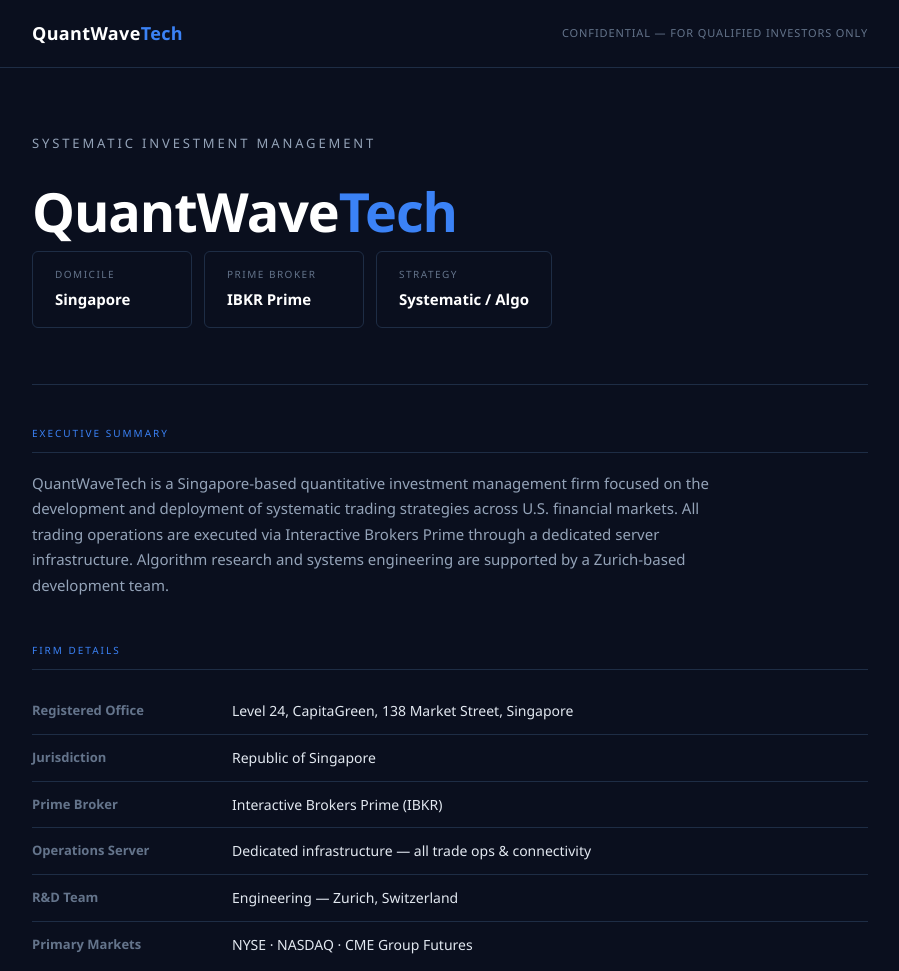
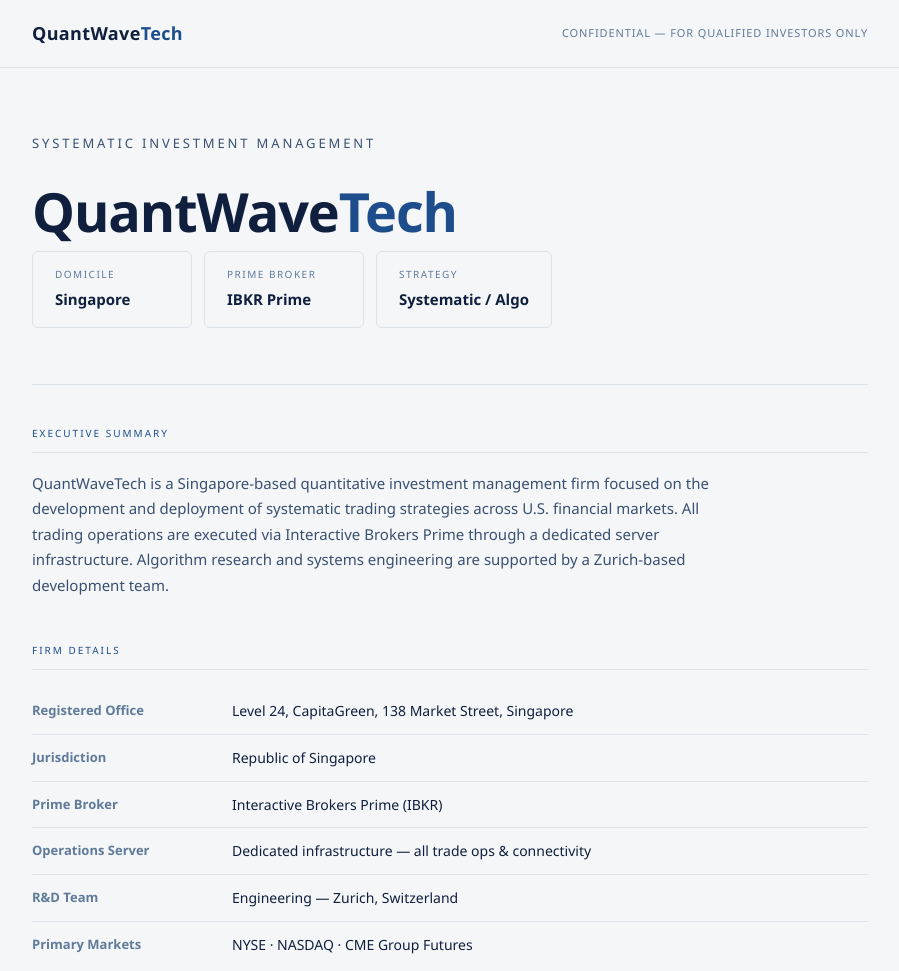
Before and after one commit to ZooY108/quantwave.tech, a plain HTML site: page index.html in a window 1280 px wide. Shown: the top 971 px of the page, without its empty margins (190-1089 px from the left). Drawn offline with Linux system fonts and the light colour scheme.

Commit message:
Light theme: gray bg, dark blue text

```diff
--- a/index.html
+++ b/index.html
@@ -8,14 +8,14 @@
     *, *::before, *::after { box-sizing: border-box; margin: 0; padding: 0; }
 
     :root {
-      --bg:       #0a0f1e;
-      --surface:  #111827;
-      --border:   #1e2d45;
-      --accent:   #2563eb;
-      --accent2:  #3b82f6;
-      --text:     #e2e8f0;
-      --muted:    #94a3b8;
-      --label:    #64748b;
+      --bg:       #f4f6f8;
+      --surface:  #ffffff;
+      --border:   #dce3ea;
+      --accent:   #1a3a6b;
+      --accent2:  #1e4d8c;
+      --text:     #0f1f3d;
+      --muted:    #3a5070;
+      --label:    #607a99;
     }
 
     body {
@@ -44,7 +44,7 @@
       font-size: 18px;
       font-weight: 700;
       letter-spacing: .02em;
-      color: #fff;
+      color: var(--text);
     }
     .logo span { color: var(--accent2); }
     .confidential {
@@ -68,7 +68,7 @@
       font-weight: 800;
       letter-spacing: -.02em;
       line-height: 1.1;
-      color: #fff;
+      color: var(--text);
       margin-bottom: 10px;
     }
     .hero h1 span { color: var(--accent2); }
@@ -103,7 +103,7 @@
     .badge .badge-value {
       font-size: 15px;
       font-weight: 600;
-      color: #fff;
+      color: var(--text);
     }
 
     /* ── DIVIDER ── */
```
